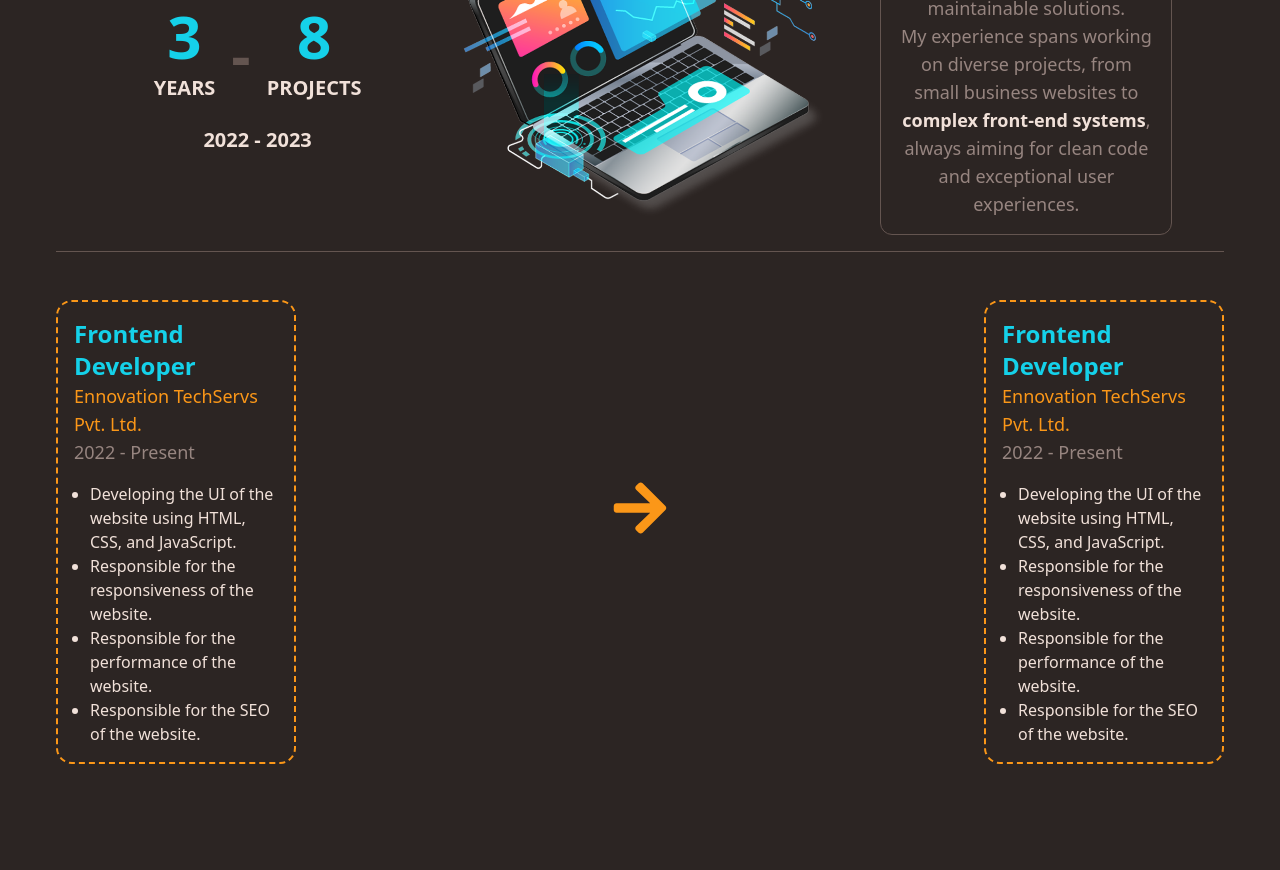
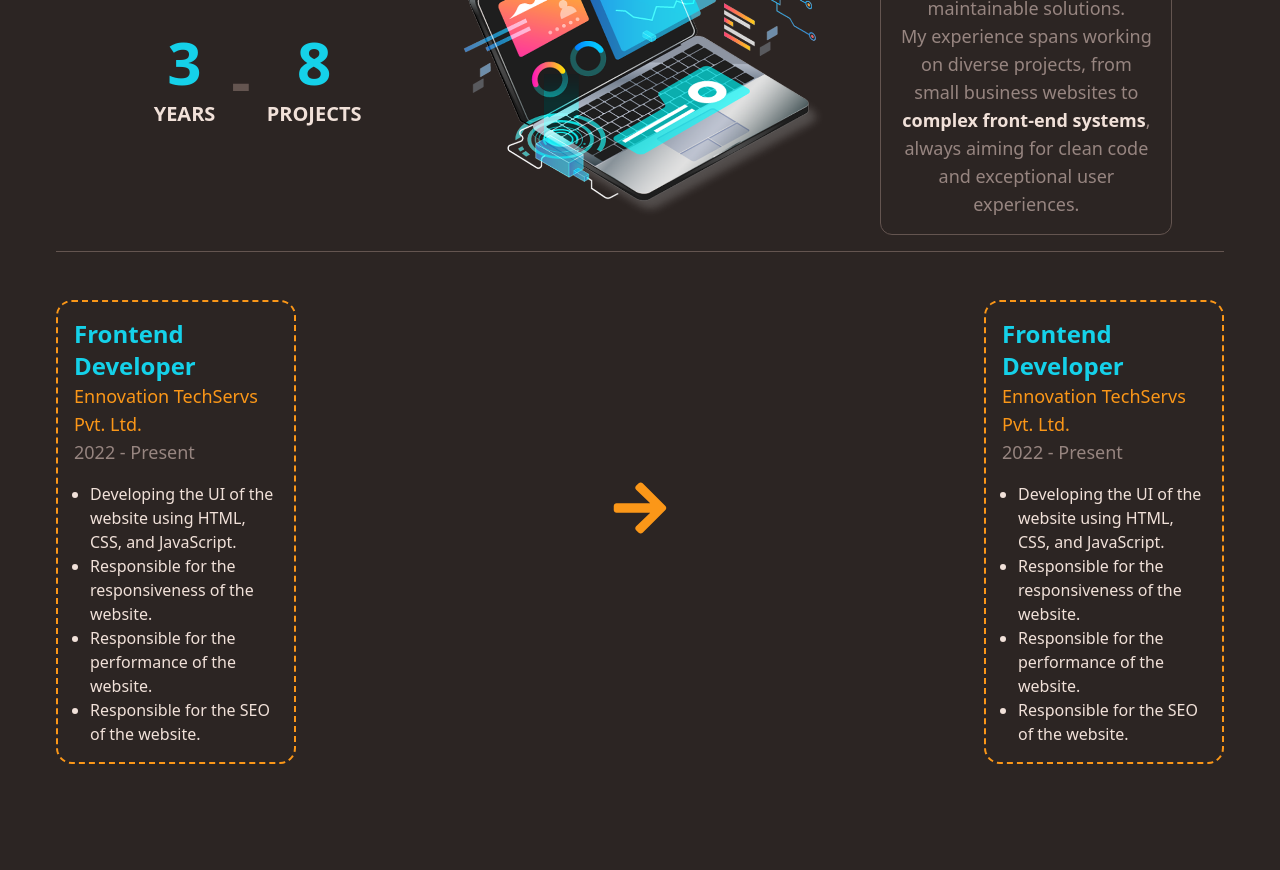
Before and after one commit to dev-rahmn/portfolio, a React (Vite) app: page / in a window 1280 px wide. Shown: the part 2460-3330 px from the top of the page. Built offline with nearby package versions, Linux system fonts and the light colour scheme.

Commit message:
year remove from experience

```diff
--- a/src/components/experienceSection/ExperienceTopLeft.jsx
+++ b/src/components/experienceSection/ExperienceTopLeft.jsx
@@ -11,7 +11,7 @@ const ExperienceTopLeft = () => {
         <ExperienceInfo number='8' text='Projects'/>
 
       </div >
-      <p className='text-center text-white text-xl font-bold uppercase'>2022 - 2023</p>
+      {/* <p className='text-center text-white text-xl font-bold uppercase'>2022 - 2023</p> */}
       {/* <div>
         <ExperienceInfo number='₹10,00,000' text='Max budget' />
       </div> */}
```
